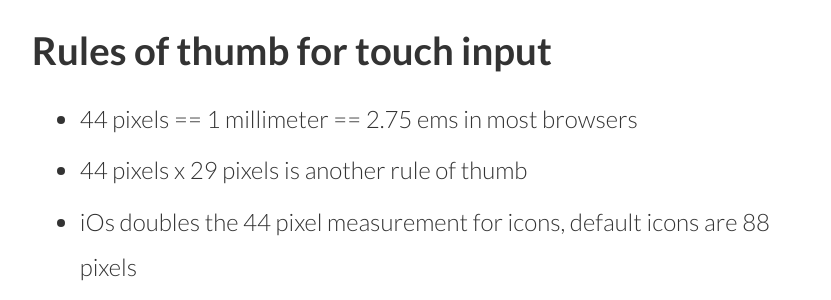
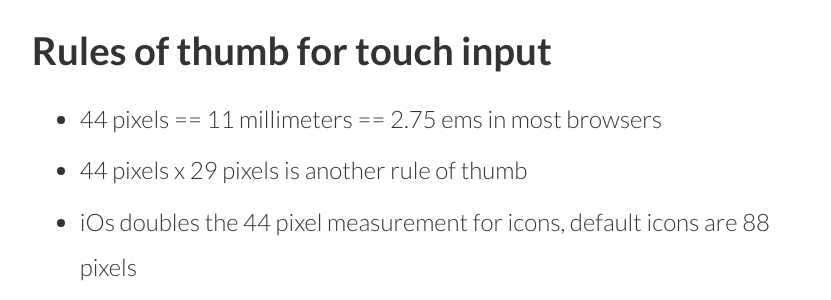
Before and after one commit to thedougco/responsive.ly, a Jekyll site: the page built from _posts/2013-04-1-session-notes-for-josh-clarks-designing-for-touch-at-an-event-apart-seattle.md, in a window 1280 px wide and 900 px high, scrolled down 5753 px. Shown: the part 156-456 px from the top of the window, without its empty margins (45-876 px from the left). Built offline with Jekyll 4.4.1, drawn with Linux system fonts in a browser that asks for light colours; nearby versions of some CDN libraries; Markdown is read by kramdown in place of the engine named in the settings; comment, search, counter and statistics services are not loaded.

Commit message:
post edits

```diff
--- a/_posts/2013-04-1-session-notes-for-josh-clarks-designing-for-touch-at-an-event-apart-seattle.md
+++ b/_posts/2013-04-1-session-notes-for-josh-clarks-designing-for-touch-at-an-event-apart-seattle.md
@@ -103,7 +103,7 @@ Unfortunately this measurement doesn't accommodate for dynamic viewports… brow
 
 ## Rules of thumb for touch input
 
-- 44 pixels == 1 millimeter == 2.75 ems in most browsers
+- 44 pixels == 11 millimeters == 2.75 ems in most browsers
 - 44 pixels x 29 pixels is another rule of thumb
 - iOs doubles the 44 pixel measurement for icons, default icons are 88 pixels
 
```
